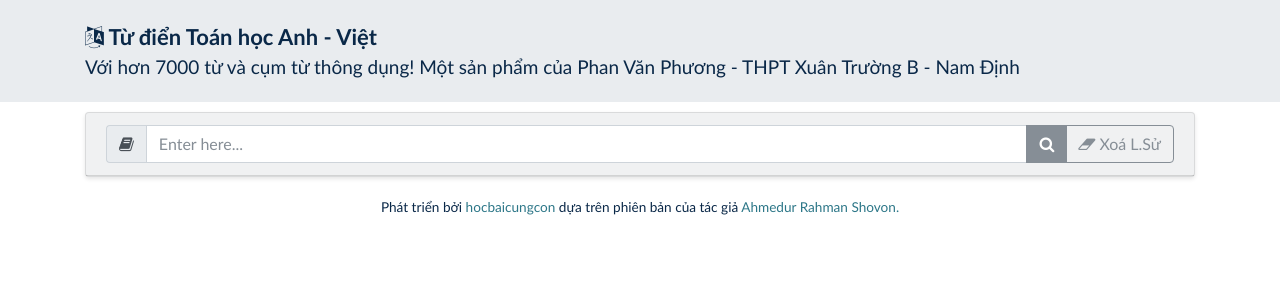
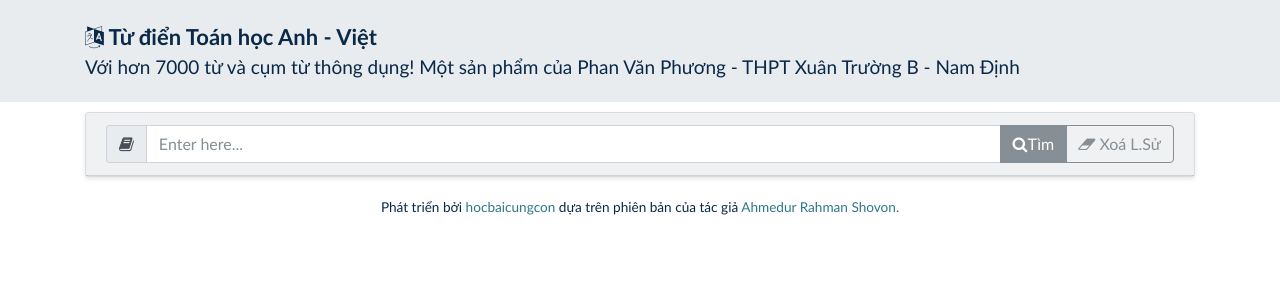
Before and after one commit to o2edu/mathdict, a Flask app: page / in a window 1280 px wide. Shown: the top 300 px of the page. Run offline with Flask 2, Linux system fonts and the light colour scheme; some libraries are stand-ins or nearby versions.

Commit message:
cap nhat tu vung

```diff
--- a/templates/index.html
+++ b/templates/index.html
@@ -51,7 +51,7 @@
                                placeholder="Enter here..."/>
                         <span class="input-group-btn">
                                 <button class="btn btn-secondary" id="search_btn" type="button">
-                                <i class="fa fa-search"></i>
+                                <i class="fa fa-search"></i>Tìm
                                 </button>
                         </span>
                         <span class="input-group-btn">
```
